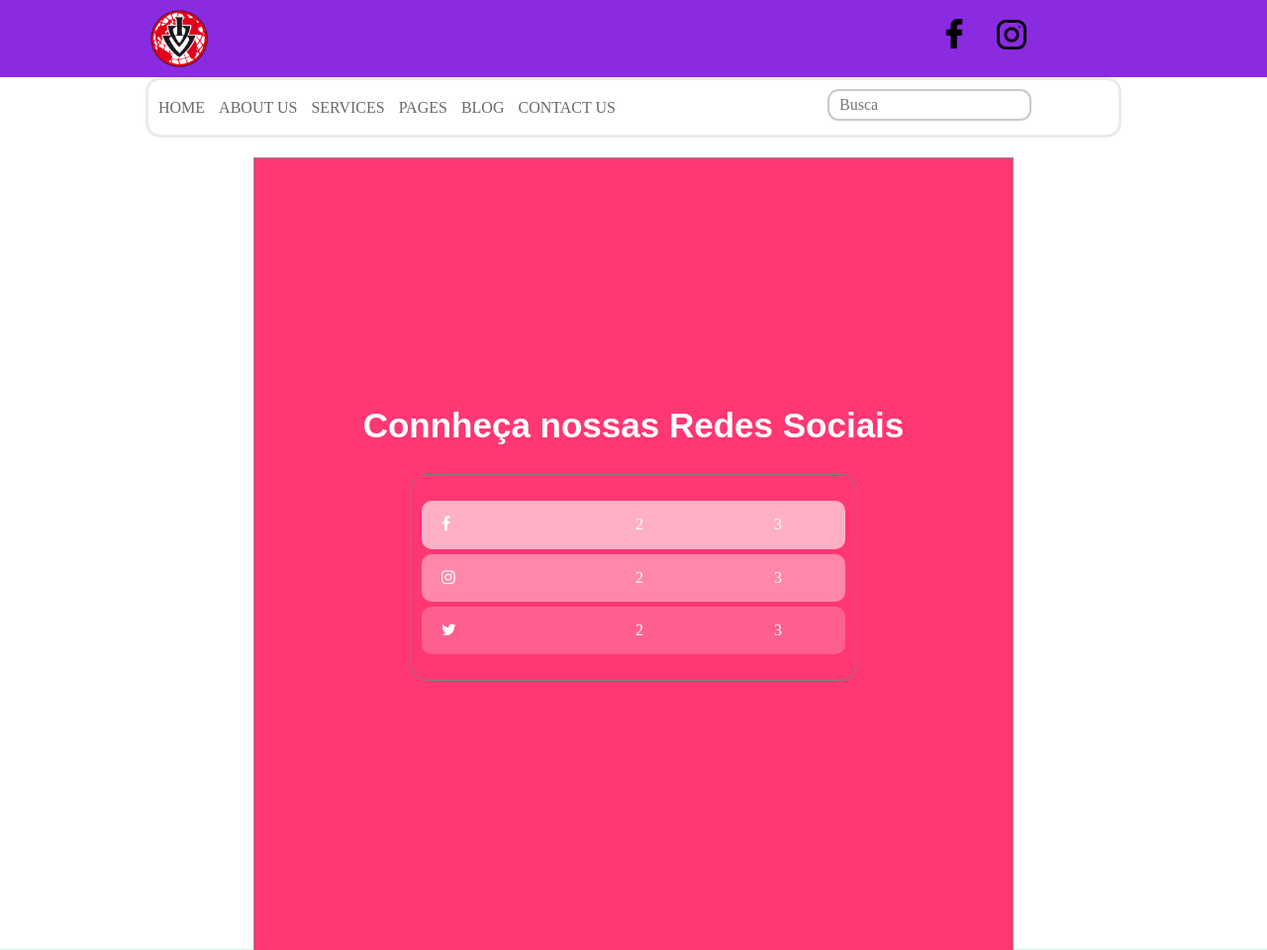
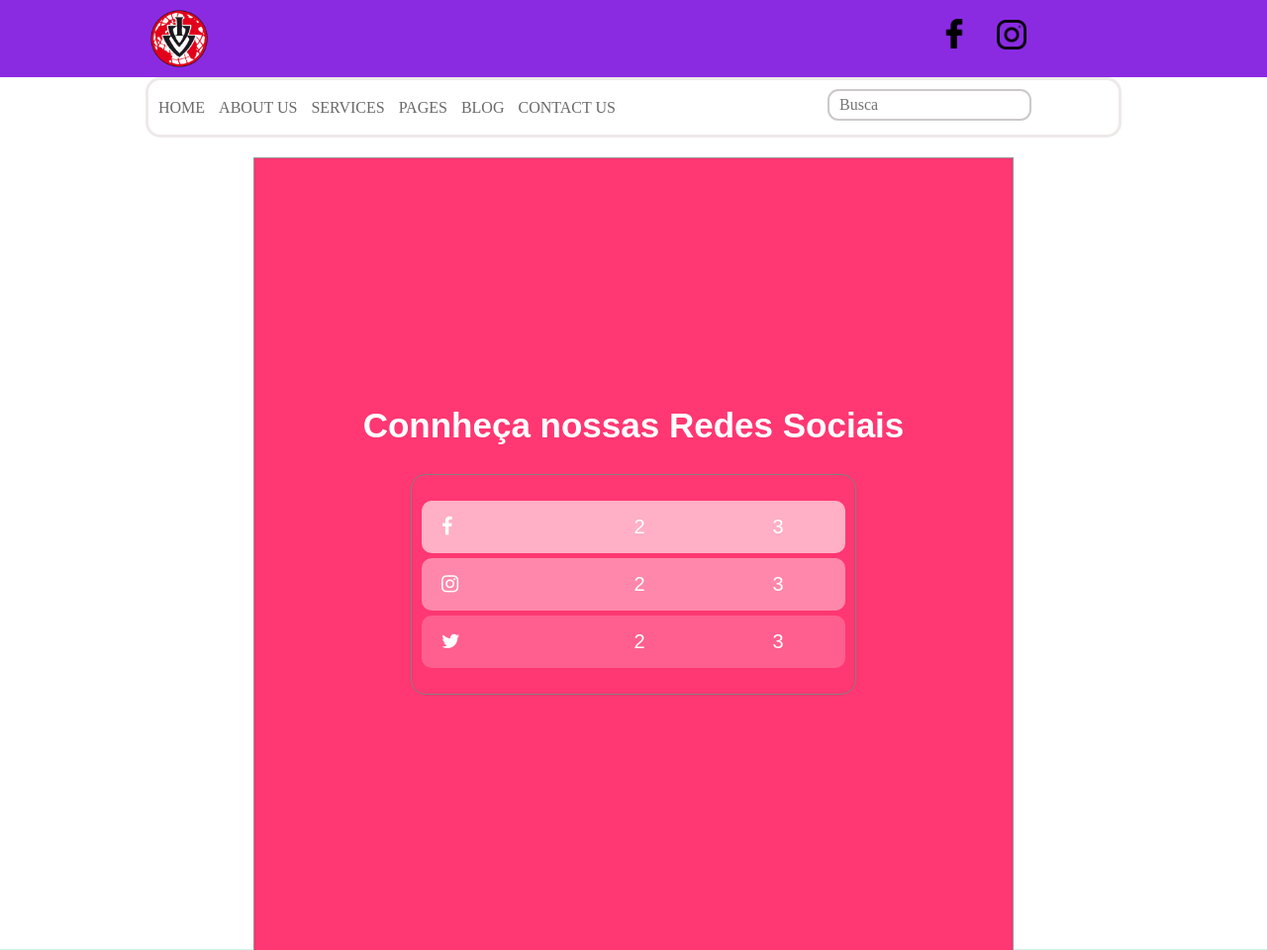
Before and after one commit to AugustoPrestes/teste, a plain HTML site: page app/links/contact.html in a window 1280 px wide. Shown: the top 960 px of the page at 99% size. Drawn offline with nearby package versions, Linux system fonts and the light colour scheme.

Commit message:
nada de mais

```diff
--- a/app/css/css-contact.css
+++ b/app/css/css-contact.css
@@ -28,6 +28,11 @@
 }
 
 /* *****CONTEUDO DO GRID CENTRAL***** */
+span{
+    font-family: Arial, Helvetica, sans-serif;
+    font-size: 20px;
+}
+
 .boas-vindas{
     text-align: center;
     font-family: Arial, Helvetica, sans-serif;
--- a/app/css/main.css
+++ b/app/css/main.css
@@ -46,6 +46,7 @@ main, .comtent{
 }
 
 .logo{
+    position: relative;
     float: left;
     padding: 16 ;
     width: 80%;
```
